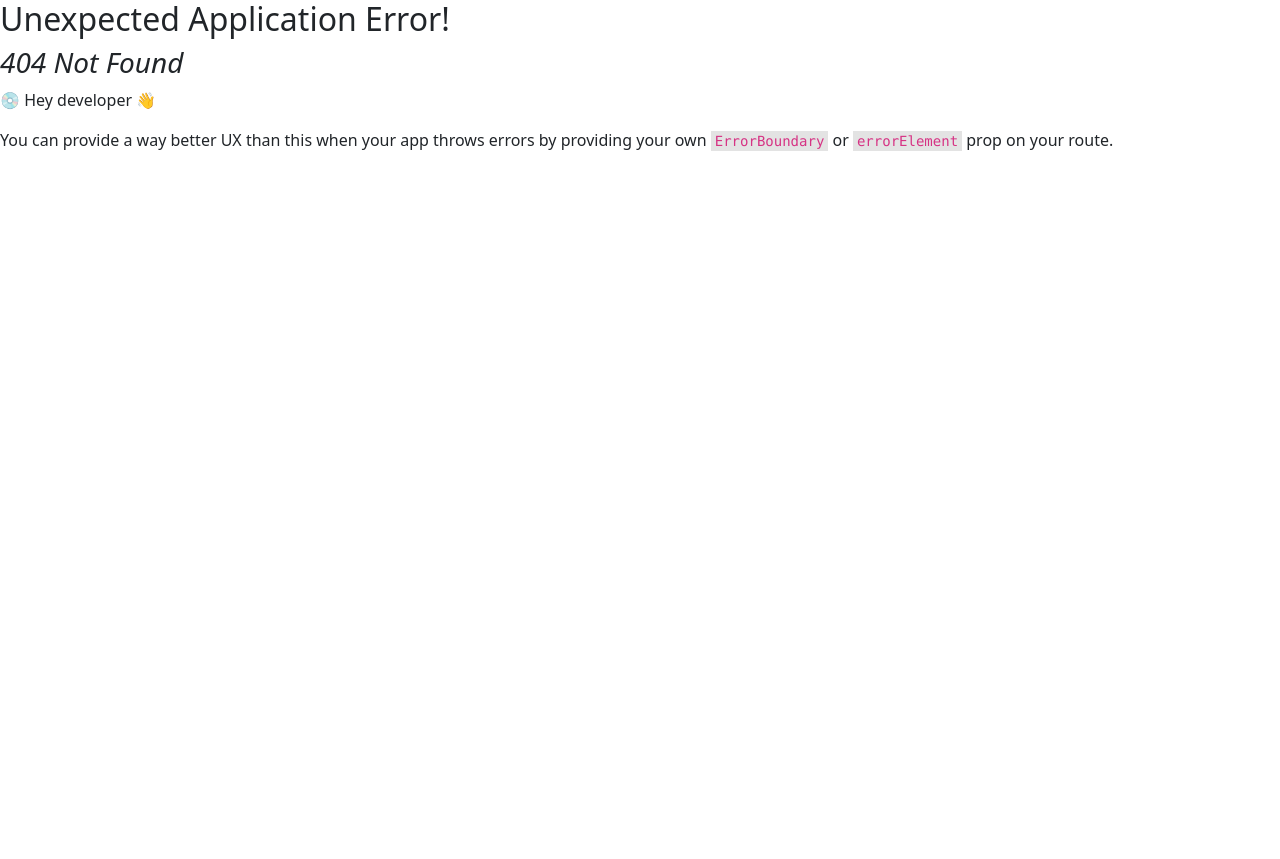
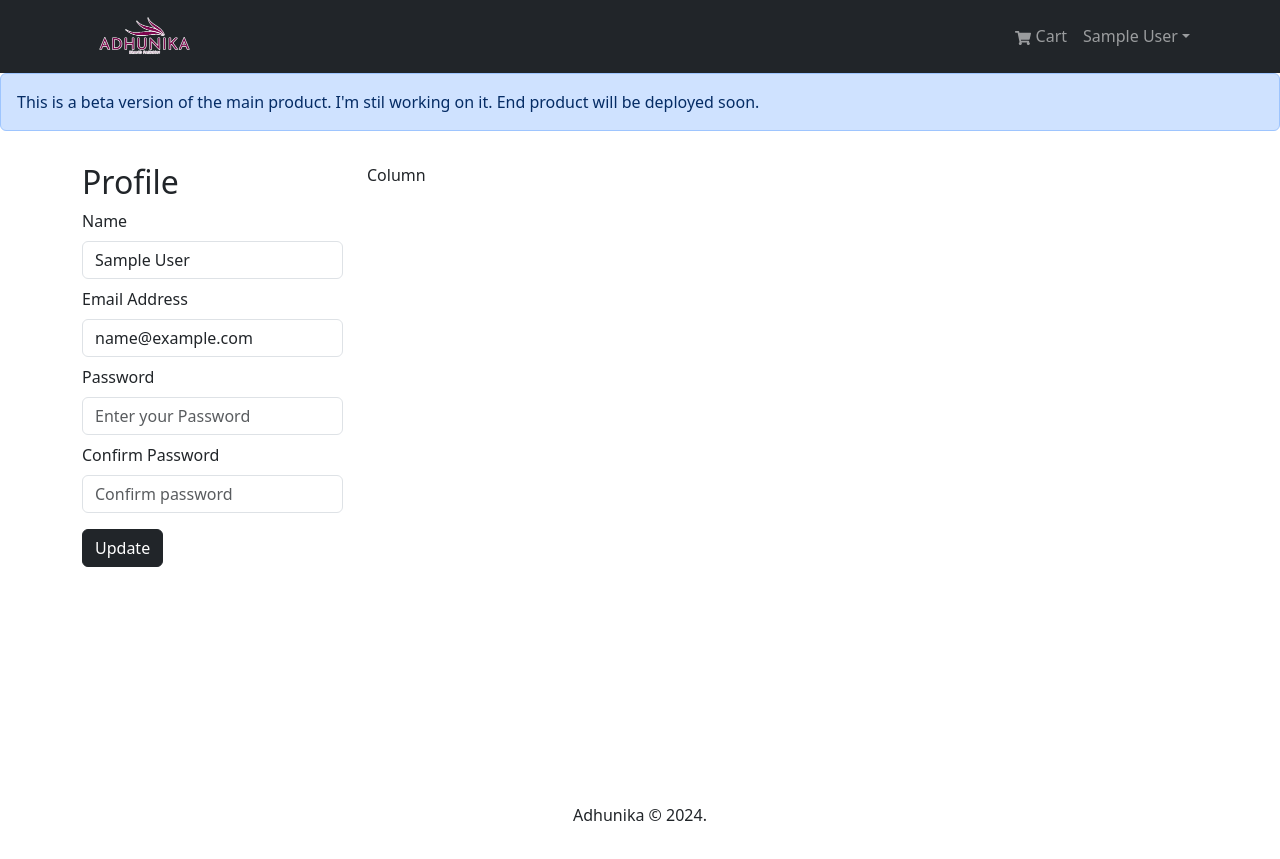
Before and after one commit to pritam19-d/Adhunika-Ecom-platform, a React (Create React App) app in the folder frontend/: page /profile in a window 1280 px wide. Before the commit this address had no page. Before the commit the page ends 800 px from the top, so only its background shows below. Built offline with nearby package versions, Linux system fonts and the light colour scheme; sample sign-in values are in the browser's storage; a web font is replaced by a local one.

Commit message:
Development: Created the initial profile page

```diff
--- a/frontend/src/index.js
+++ b/frontend/src/index.js
@@ -20,6 +20,7 @@ import PrivateRoute from "./components/PrivateRoute";
 import PaymentScreen from "./screens/PaymentScreen";
 import PlaceOrdersScreen from "./screens/PlaceOrdersScreen";
 import OrderScreen from "./screens/OrderScreen";
+import ProfileScreen from "./screens/ProfileScreen";
 
 const router = createBrowserRouter(
   createRoutesFromElements(
@@ -34,6 +35,7 @@ const router = createBrowserRouter(
         <Route path="/payment" element={<PaymentScreen />} />
         <Route path="/placeorder" element={<PlaceOrdersScreen />} />
         <Route path="/order/:id" element={<OrderScreen />} />
+        <Route path="/profile" element={<ProfileScreen />} />
       </Route>
     </Route>
   )
--- /dev/null
+++ b/frontend/src/screens/ProfileScreen.jsx
@@ -0,0 +1,97 @@
+import React from 'react'
+import { useState, useEffect } from "react"
+import { Table, Form, Button, Row, Col } from "react-bootstrap"
+import { LinkContainer } from "react-router-bootstrap"
+import { useDispatch, useSelector } from "react-redux"
+import { toast } from "react-toastify"
+import Message from "../components/Message"
+import Loader from "../components/Loader"
+import { useProfileMutation } from "../slicers/usersApiSlice"
+import { setCredentials } from "../slicers/authSlice"
+
+const ProfileScreen = () => {
+  const [name, setName] = useState("")
+  const [email, setEmail] = useState("")
+  const [password, setPassword] = useState("")
+  const [confirmPassword, setConfirmPassword] = useState("")
+
+  const dispatch = useDispatch()
+
+  const { userInfo } = useSelector((state) => state.auth)
+
+  const [updateProfile, {isLoading: loadingUpdateProfile}] = useProfileMutation()
+
+  useEffect(()=>{
+    if (userInfo){
+      setName(userInfo.name)
+      setEmail(userInfo.email)
+    }
+  }, [userInfo, userInfo.name, userInfo.email])
+
+  const submitHandler = async(e) =>{
+    e.preventDefault()
+    console.log("Submitted")
+    if (password != confirmPassword){
+      toast.error("Retype the Password correctly")
+    } else {
+      try {
+        const res = await updateProfile({ _id:userInfo._id , name, email, password }).unwrap()
+        dispatch(setCredentials(res))
+        toast.success("Profile Updated Successfully")
+      } catch (err) {
+        toast.error(err?.data?.message || err?.error)
+      }
+    }
+  }
+
+  return (
+    <Row>
+      <Col md={3}>
+        <h2>Profile</h2>
+        <Form onSubmit={submitHandler}>
+          <Form.Group controlId="name" className="my-2">
+            <Form.Label>Name</Form.Label>
+            <Form.Control
+              type="name"
+              placeholder="Enter your name"
+              value={name}
+              onChange={(e)=> setName(e.target.value)}
+            ></Form.Control>
+          </Form.Group>
+          <Form.Group controlId="email" className="my-2">
+            <Form.Label>Email Address</Form.Label>
+            <Form.Control
+              type="email"
+              placeholder="Enter your email ID"
+              value={email}
+              onChange={(e)=> setEmail(e.target.value)}
+            ></Form.Control>
+          </Form.Group>
+          <Form.Group controlId="password" className="my-2">
+            <Form.Label>Password</Form.Label>
+            <Form.Control
+              type="password"
+              placeholder="Enter your Password"
+              value={password}
+              onChange={(e)=> setPassword(e.target.value)}
+            ></Form.Control>
+          </Form.Group>
+          <Form.Group controlId="confirmPassword" className="my-2">
+            <Form.Label>Confirm Password</Form.Label>
+            <Form.Control
+              type="password"
+              placeholder="Confirm password"
+              value={confirmPassword}
+              onChange={(e)=> setConfirmPassword(e.target.value)}
+            ></Form.Control>
+          </Form.Group>
+          <Button type="submit" variant="dark" className="my-2">Update</Button>
+          { loadingUpdateProfile && <Loader /> }
+        </Form>
+      </Col>
+      <Col md={9}>Column</Col>
+    </Row>
+  )
+}
+
+export default ProfileScreen
--- a/frontend/src/slicers/usersApiSlice.js
+++ b/frontend/src/slicers/usersApiSlice.js
@@ -24,8 +24,15 @@ export const usersApiSlice = apiSlice.injectEndpoints({
         url: `${USERS_URL}/logout`,
         method: "POST"
       })
+    }),
+    profile : builder.mutation({
+      query : (data)=>({
+        url: `${USERS_URL}/profile`,
+        method: "PUT",
+        body: data
+      })
     })
   })
 })
 
-export const { useLoginMutation, useLogoutMutation, useRegisterMutation } = usersApiSlice
+export const { useLoginMutation, useLogoutMutation, useRegisterMutation, useProfileMutation } = usersApiSlice
```
Also changed, not shown: 2 other files (tests, documents, lock files or other folders).
